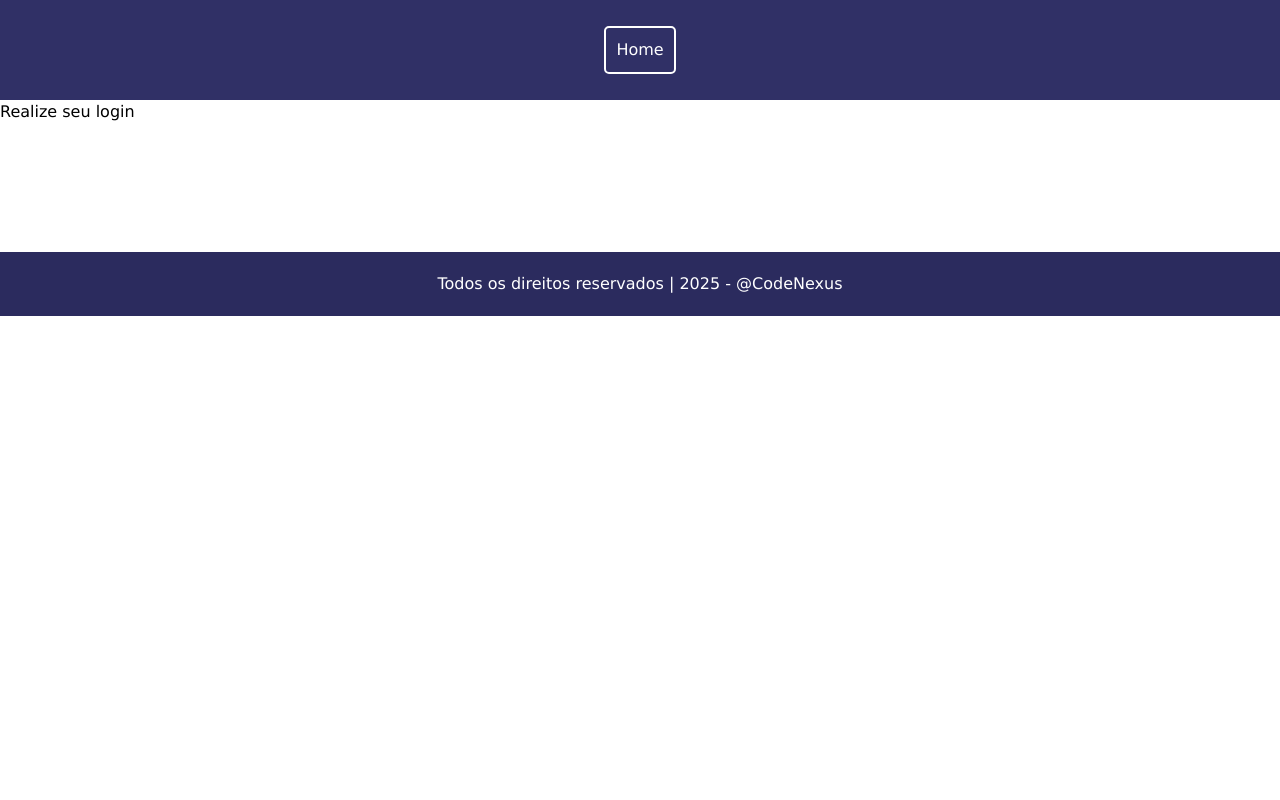
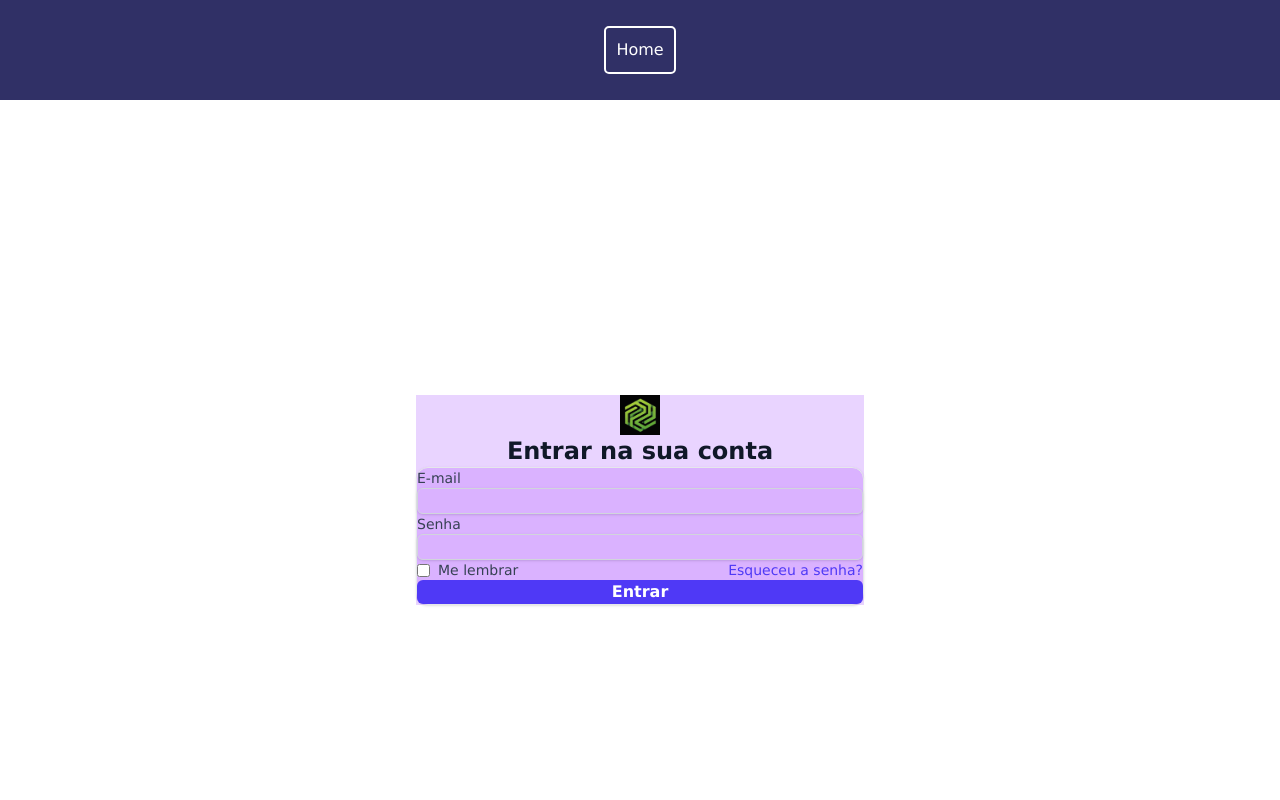
Before and after one commit to GrupoCodeNexus/Sprint_3-WebDev, a React (Vite) app: page / in a window 1280 px wide. Shown: the top 800 px of the page. Built offline with nearby package versions, Linux system fonts and the light colour scheme.

Commit message:
começando a criar a sessão login e estilizar

```diff
--- a/package.json
+++ b/package.json
@@ -13,7 +13,7 @@
     "@tailwindcss/vite": "^4.1.2",
     "react": "^19.0.0",
     "react-dom": "^19.0.0",
-    "react-router-dom": "^7.4.1",
+    "react-router-dom": "^7.5.0",
     "tailwindcss": "^4.1.2"
   },
   "devDependencies": {
--- a/src/App.jsx
+++ b/src/App.jsx
@@ -20,9 +20,6 @@ const App = () => {
       </Routes>
       <Footer/>
     </Router>
-
-
-
     </>
 )
 }
--- a/src/routes/Login.jsx
+++ b/src/routes/Login.jsx
@@ -1,11 +1,66 @@
-import React from 'react'
+import React from 'react';
+import logo from '../assets/loog.png';
 
 const Login = () => {
   return (
-    <div>
-      <h1>Realize seu login</h1>
+    <div className="flex items-center justify-center min-h-screen px-4">
+      <div className="w-full max-w-md bg-purple-200 space-y-6">
+        {/* Logo */}
+        <div className="flex justify-center">
+          <img src={logo} alt='Logo' className='w-10 h-10'/>
+
+        </div>
+
+        <h2 className="text-center text-2xl font-bold text-gray-900">
+          Entrar na sua conta
+        </h2>
+
+        <div className="bg-purple-300 p-8 rounded-xl shadow border border-gray-200 space-y-6">
+          {/* Login e senha */}
+          <form className="space-y-4">
+            <div>
+              <label className="block text-sm font-medium text-gray-700">
+                E-mail
+              </label>
+              <input
+                type="email"
+                required
+                className="mt-1 w-full px-4 py-2 border border-gray-300 rounded-md shadow-sm focus:ring-indigo-500 focus:border-indigo-500"
+              />
+            </div>
+
+            <div>
+              <label className="block text-sm font-medium text-gray-700">
+                Senha
+              </label>
+              <input
+                type="password"
+                required
+                className="mt-1 w-full px-4 py-2 border border-gray-300 rounded-md shadow-sm focus:ring-indigo-500 focus:border-indigo-500"
+              />
+            </div>
+
+            <div className="flex items-center justify-between text-sm">
+              <label className="flex items-center gap-2 text-gray-700">
+                <input type="checkbox" className="form-checkbox" />
+                Me lembrar
+              </label>
+              <a href="#" className="text-indigo-600 hover:underline font-medium">
+                Esqueceu a senha?
+              </a>
+            </div>
+
+            <button
+              type="submit"
+              className="w-full py-2 px-4 bg-indigo-600 text-white font-semibold rounded-md hover:bg-indigo-700 transition"
+            >
+              Entrar
+            </button>
+          </form>
+        </div>
+      </div>
     </div>
-  )
-}
+  );
+};
 
-export default Login
+export default Login;
```
Also changed, not shown: 1 other file (tests, documents, lock files or other folders).
